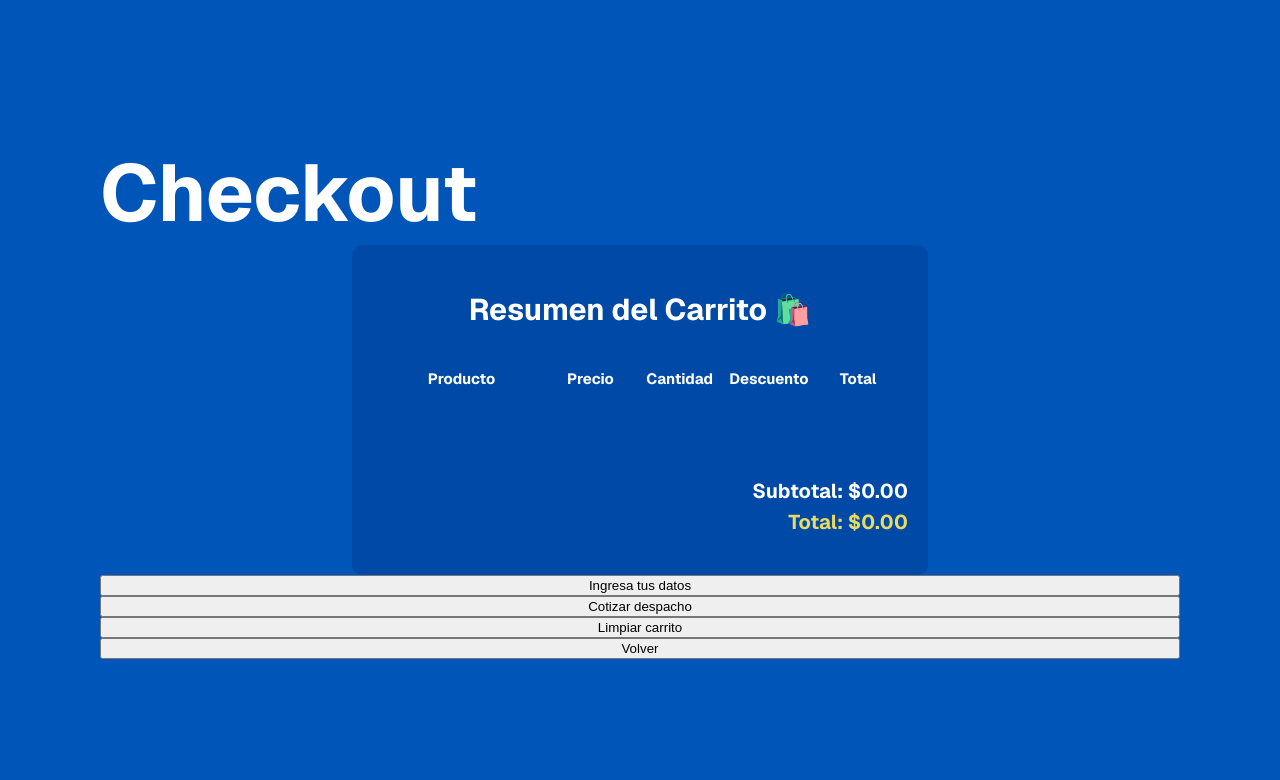
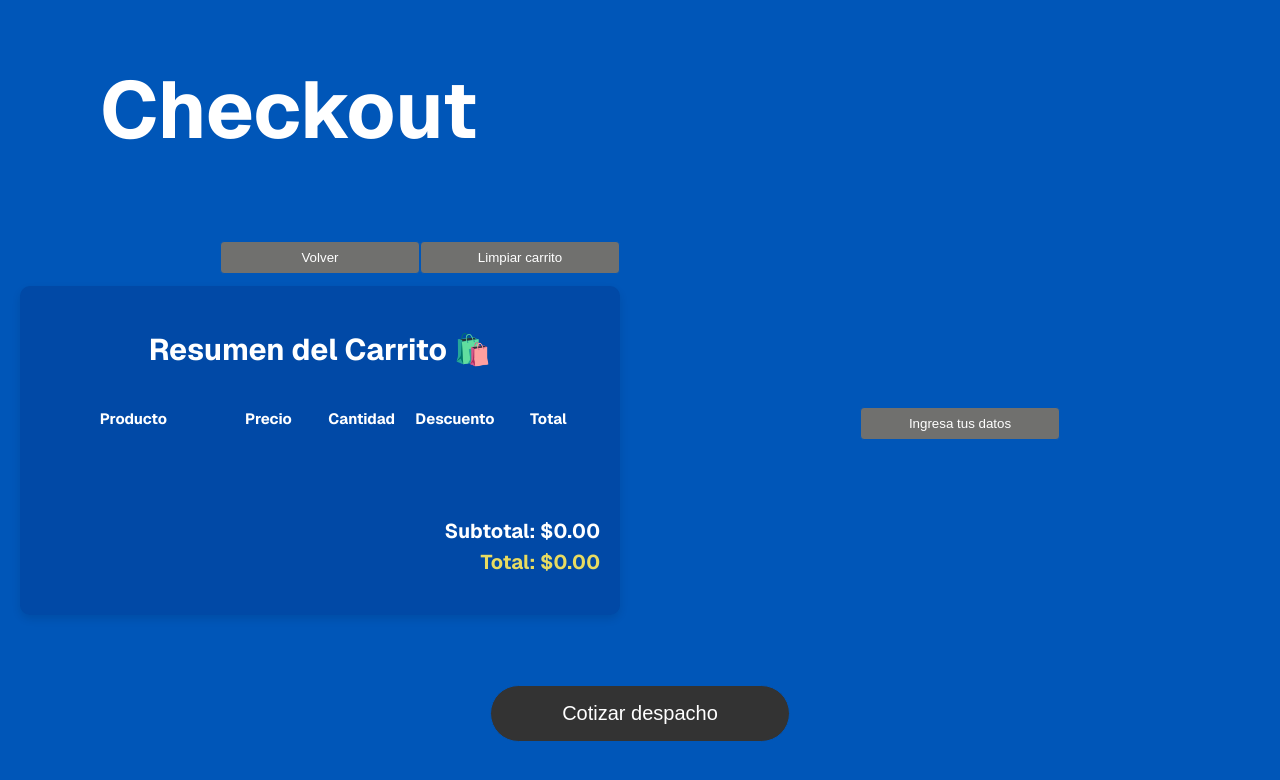
Before and after one commit to Dafnemami/ecommerceFlappSimulator, a Next.js app: page /checkout in a window 1280 px wide. Shown: the top 780 px of the page. Built offline with nearby package versions, Linux system fonts and the light colour scheme.

Commit message:
checkout view: ready new layout

```diff
--- a/src/app/(views)/checkout/page.tsx
+++ b/src/app/(views)/checkout/page.tsx
@@ -74,23 +74,28 @@ export default function Checkout() {
     <div className={styles.page}>
       <div className={styles.title}>Checkout</div>
 
-      <CartSummary products={cartData} />
+      <div className={styles.horizontalContainer}>
+        <div>
+          <button className={styles.button} onClick={() => router.push('/')}>
+            Volver
+          </button>
 
-      <button className={styles.button} onClick={() => router.push('/customer-data')}>
-        Ingresa tus datos
-      </button>
+          <button className={styles.button} onClick={handleClearCart} >
+            Limpiar carrito
+          </button>
+          <CartSummary products={cartData} />
+        </div>
+        <button className={styles.button} onClick={() => router.push('/customer-data')}>
+          Ingresa tus datos
+        </button>
+      </div>
 
-      <button className={styles.button} onClick={handleCalculateShipping}>
-        Cotizar despacho
-      </button>
+      <div className={styles.buttonsContainer}>
+        <button className={[styles.courierTarifButton].join("")} onClick={handleCalculateShipping}>
+          Cotizar despacho
+        </button>
+      </div>
 
-      <button className={styles.button} onClick={handleClearCart} >
-        Limpiar carrito
-      </button>
-
-      <button className={styles.button} onClick={() => router.push('/')}>
-        Volver
-      </button>
     </div>
   );
 }
--- a/src/componets/cartSummary.module.css
+++ b/src/componets/cartSummary.module.css
@@ -1,10 +1,11 @@
 .cartContainer {
   max-width: 800px;
-  margin: 0 auto;
+  margin-left: -200px;
   padding: 20px;
   border-radius: 10px;
   background: var(--color-soft-blue);
-  /* box-shadow: 0 4px 8px rgba(0, 0, 0, 0.1); */
+  box-shadow: 0 4px 8px rgba(0, 0, 0, 0.1);
+  margin-bottom: 50px;
 }
 
 .title {
--- a/src/styles/pages/checkout.module.css
+++ b/src/styles/pages/checkout.module.css
@@ -1,4 +1,3 @@
-
 .page {
   display: flex;
   flex-direction: column;
@@ -12,3 +11,48 @@
   margin-bottom: 0px;
   font-weight: 700;
 }
+
+.horizontalContainer {
+  display: flex;
+  justify-content: space-around;
+  align-items: center;
+  margin-top: 20px;
+}
+
+.button {
+  background-color: var(--color-gray);
+  color: inherit;
+  border: var(--border-main-buttons);
+  padding: 8px 16px;
+  border-radius: 4px;
+  transition: background-color var(--duration-button-transition);
+  width: 200px;
+}
+
+.button:hover {
+  background-color: var(--color-mint);
+  color: var(--color-blue-flapp);
+}
+
+.buttonsContainer {
+  display: flex;
+  justify-content: space-around;
+  margin-top: 20px;
+}
+
+.courierTarifButton {
+  background-color: var(--color-dark-gray);
+  color: inherit;
+  border: var(--border-main-buttons);
+  font-size: 20px;
+  font-weight: 400;
+  padding: 16px 32px;
+  border-radius: 100px;
+  transition: background-color var(--duration-button-transition);
+  width: 300px;
+}
+
+.courierTarifButton:hover {
+  background-color: var(--color-mint);
+  color: var(--color-blue-flapp);
+}
--- a/src/styles/pages/home.module.css
+++ b/src/styles/pages/home.module.css
@@ -38,6 +38,7 @@
 
 .button:hover {
   background-color: var(--color-mint);
+  color: var(--color-blue-flapp);
 }
 
 .cartIcon {
--- a/src/styles/variables.css
+++ b/src/styles/variables.css
@@ -4,6 +4,7 @@
   --color-white: #fff;
   --color-blue-flapp: #0056b8;
   --color-gray: #70706e;
+  --color-dark-gray: #333;
   --color-mint: #e0ffe3;
   --color-soft-yellow:rgb(232, 219, 97);
 
@@ -14,6 +15,6 @@
   --border-main-buttons: 1px solid var(--color-blue-flapp);
 
   /* Animation */
-  --duration-button-transition: 0.3s;
+  --duration-button-transition: 0.4s;
 
 }
```
